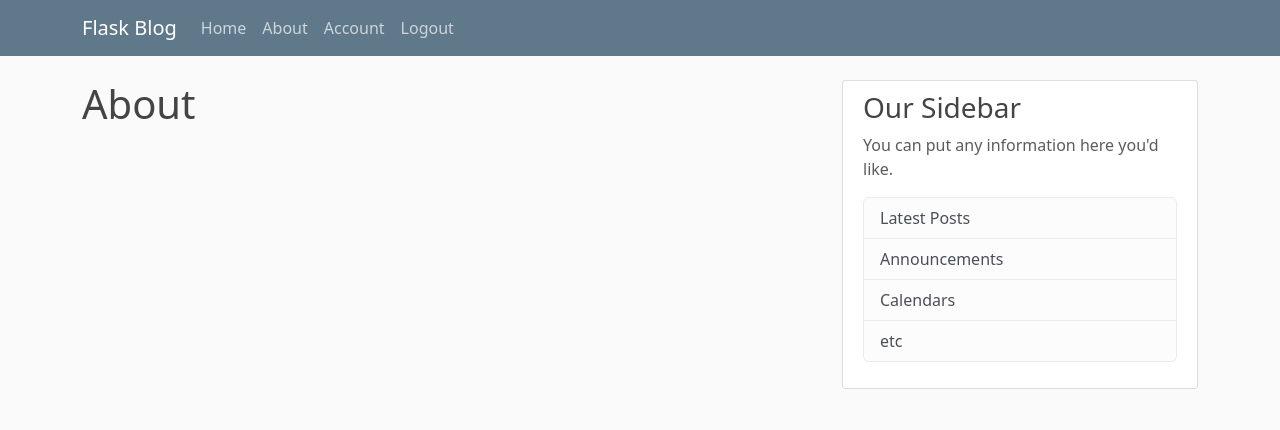
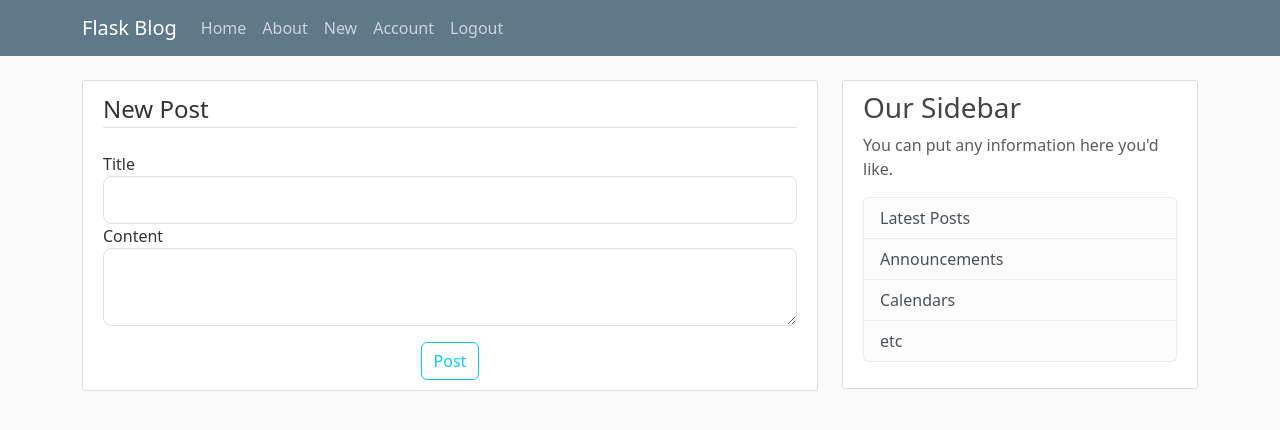
Before and after one commit to alex-njuguna/blog-web-with-flask, a Flask app: page /post/new in a window 1280 px wide. Shown: the top 430 px of the page. Run offline with Flask 3, Linux system fonts and the light colour scheme; a user stored in the database is signed in; some libraries are stand-ins or nearby versions.

Commit message:
create post functionality

```diff
--- a/flaskblog/routes.py
+++ b/flaskblog/routes.py
@@ -10,23 +10,10 @@ from flaskblog.models import User, Post
 from flaskblog import bcrypt
 
 
-posts = [
-    {
-    'title': 'The last of the mohicans',
-    'author': 'steven spelberg',
-    'date_posted': 'Jan 8, 1995',
-    'content': 'First post content'
-},
-{
-    'title': 'Facing mount Kenya',
-    'author': 'Jomo Kenyatta',
-    'date_posted': 'March 8, 1943',
-    'content': 'Second post content'
-}
-]
 @app.route("/home")
 @app.route("/")
 def home():
+    posts = Post.query.all()
     return render_template("home.html", posts=posts)
 
 
@@ -48,7 +35,7 @@ def register():
         hashed_pwd = bcrypt.generate_password_hash(form.password.data).decode("utf-8")
         # save new user to db
         # with app.app_context():
-        user = User(username=form.username.data, email=form.email.data, password=hashed_pwd)
+        user = User(username=form.username.data.title(), email=form.email.data, password=hashed_pwd)
         db.session.add(user)
         db.session.commit()
         flash(f"Account created for {form.username.data}! Sign in.", "success")
@@ -119,8 +106,14 @@ def account():
     return render_template("account.html", title="account", image_file=image_file, form=form)
 
 
-@app.route("/post/new")
+@app.route("/post/new", methods=["GET", "POST"])
 @login_required
 def new_post():
     form = PostForm()
+    if form.validate_on_submit():
+        post = Post(title=form.title.data.title(), content=form.content.data, author=current_user)
+        db.session.add(post)
+        db.session.commit()
+        flash(f"{form.title.data.title()} created", "success")
+        return redirect(url_for("home"))
     return render_template("create_post.html", title="new post", form=form)
--- a/flaskblog/templates/create_post.html
+++ b/flaskblog/templates/create_post.html
@@ -1,5 +1,48 @@
 {% extends 'base.html' %}
 
 {% block content %}
-    <h1>About</h1>
+<div class="content-section">
+
+    <form action="" method="POST" autocomplete="off">
+
+        {{ form.hidden_tag() }}
+        <fieldset class="form-group">
+            <legend class="border-bottom mb-4">New Post</legend>
+
+            <div class="form-group">
+                {{ form.title.label(class="form-control-label") }}
+
+                {% if form.title.errors %}
+                    {{ form.title(class="form-control form-control-lg is-invalid")}}
+                    <div class="invalid-feeback">
+                        {% for error in form.title.errors %}
+                            <span>{{ error }}</span>
+                        {% endfor %}
+                    </div>
+                {% else %}
+                    {{ form.title(class="form-control form-control-lg") }}
+                {% endif %}
+            </div>
+            <div class="form-group">
+                {{ form.content.label(class="form-control-label") }}
+
+                {% if form.content.errors %}
+                    {{ form.content(class="form-control form-control-lg is-invalid")}}
+                    <div class="invalid-feeback">
+                        {% for error in form.content.errors %}
+                            <span>{{ error }}</span>
+                        {% endfor %}
+                    </div>
+                {% else %}
+                    {{ form.content(class="form-control form-control-lg") }}
+                {% endif %}
+            </div>
+
+        </fieldset>
+        <div class="form-group text-center">
+            {{ form.submit(class="btn btn-outline-info mt-3")}}
+        </div>
+    </form>
+</div>
+
 {% endblock %}
--- a/flaskblog/templates/navigation.html
+++ b/flaskblog/templates/navigation.html
@@ -13,7 +13,8 @@
         <!-- Navbar Right Side -->
         <div class="navbar-nav">
           {% if current_user.is_authenticated %}
-          <a class="nav-item nav-link" href="{{ url_for('account' ) }}">Account</a>
+            <a class="nav-item nav-link" href="{{ url_for('new_post' ) }}">New</a>
+            <a class="nav-item nav-link" href="{{ url_for('account' ) }}">Account</a>
             <a class="nav-item nav-link" href="{{ url_for('logout' ) }}">Logout</a>
           {% else %}
             <a class="nav-item nav-link" href="{{ url_for('login' ) }}">Login</a>
```
Also changed, not shown: instance/site.db.
